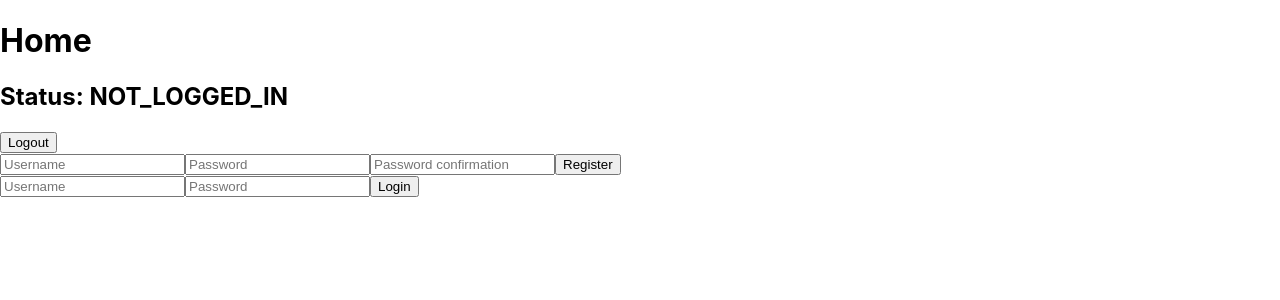
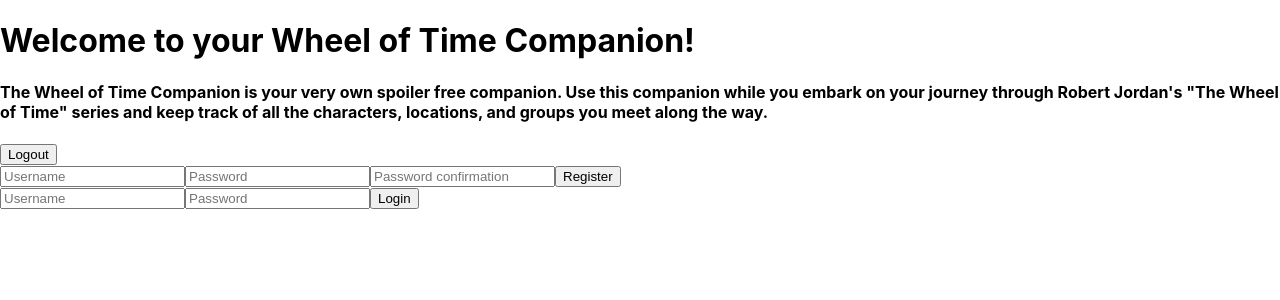
Before and after one commit to Mikelanne/wot-companion, a React (Create React App) app: page / in a window 1280 px wide. Shown: the top 300 px of the page. Built offline with nearby package versions, Linux system fonts and the light colour scheme; no server answers; a web font is replaced by a local one.

Commit message:
adding some customization

```diff
--- a/src/App.js
+++ b/src/App.js
@@ -70,7 +70,7 @@
               <Route
               exact path={"/dashboard"}
               render={props => (
-                <Dashboard {...props} loggedInStatus={this.state.loggedInStatus} />
+                <Dashboard {...props} loggedInStatus={this.state.loggedInStatus} user={this.state.user} />
               )}
               />
           </Switch>
--- a/src/components/dashboard.js
+++ b/src/components/dashboard.js
@@ -4,7 +4,7 @@
 
     return (
         <div>
-            <h1>Dashboard</h1>
+            <h1>Welcome Back To The Adventure, {props.user.username}!</h1>
             <h1>Status: {props.loggedInStatus}</h1>
         </div>
     )
--- a/src/components/home.js
+++ b/src/components/home.js
@@ -27,8 +27,8 @@
     render(){
         return (
             <div>
-                <h1>Home</h1>
-                <h2>Status: {this.props.loggedInStatus}</h2>
+                <h1>Welcome to your Wheel of Time Companion!</h1>
+                <h4>The Wheel of Time Companion is your very own spoiler free companion. Use this companion while you embark on your journey through Robert Jordan's "The Wheel of Time" series and keep track of all the characters, locations, and groups you meet along the way.</h4>
                 <button onClick={() => this.handleLogoutClick()}>Logout</button>
                 <Registration handleSuccessfulAuth={this.handleSuccessfulAuth}/>
                 <Login handleSuccessfulAuth={this.handleSuccessfulAuth}/>
```
